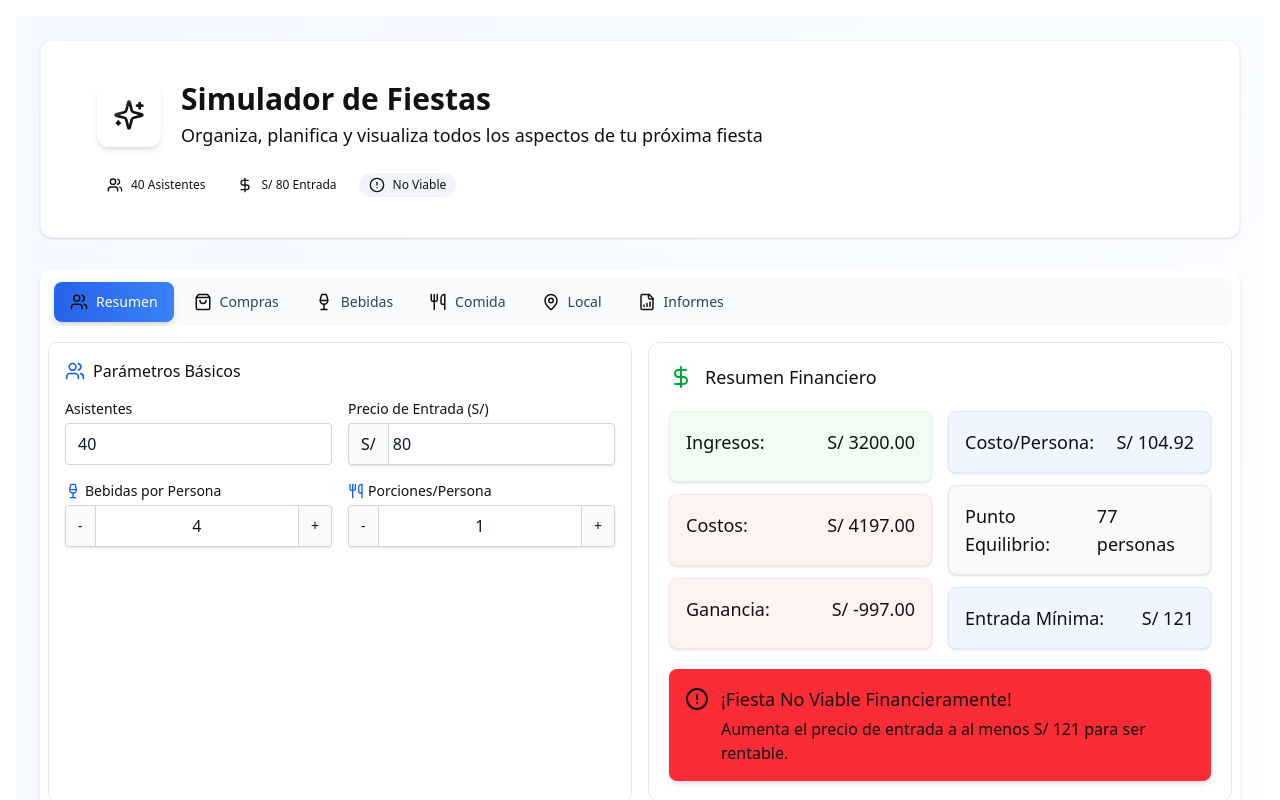
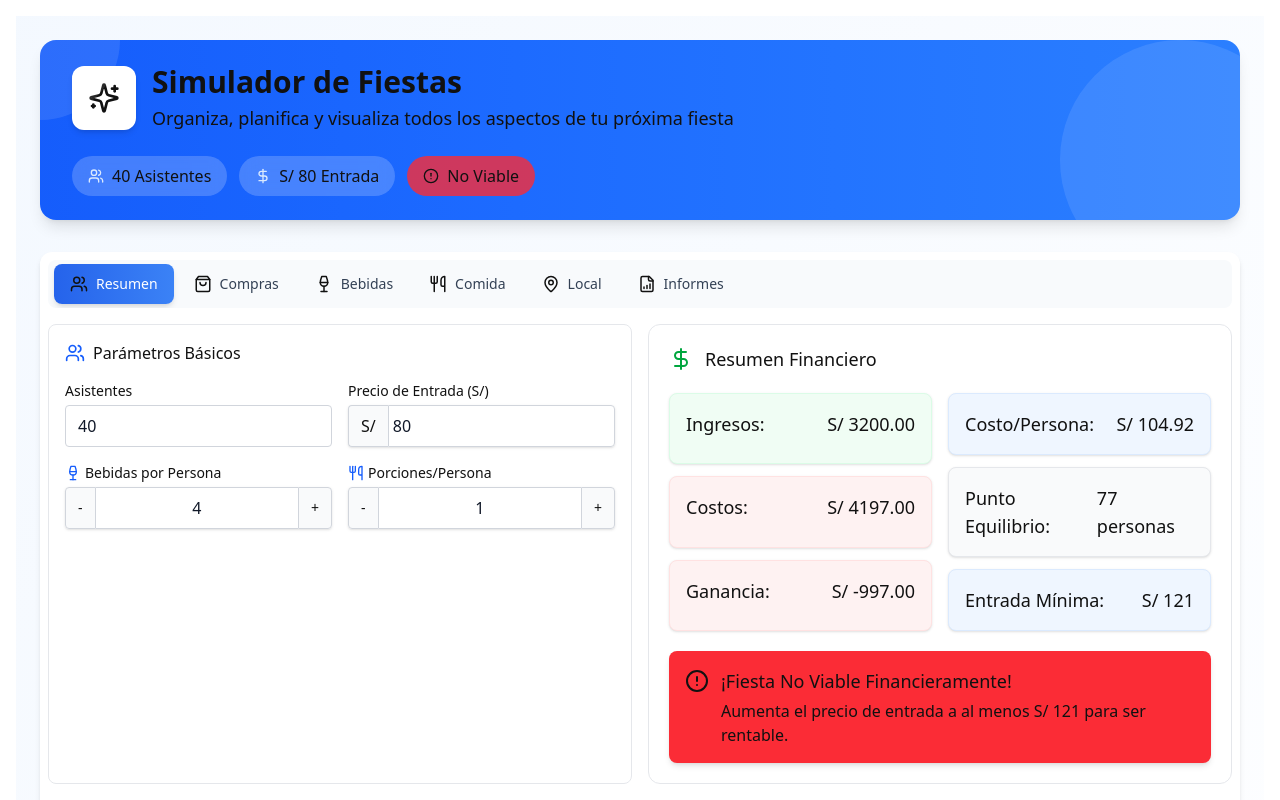
Before and after one commit to MRCORD/party-simulator, a Next.js app: page / in a window 1280 px wide. Shown: the top 800 px of the page. Built offline with nearby package versions, Linux system fonts and the light colour scheme.

Commit message:
Refactor PartySimulator component; enhance header styling, update status display, and improve layout for better user experience

```diff
--- a/src/components/party/PartySimulator.tsx
+++ b/src/components/party/PartySimulator.tsx
@@ -476,8 +476,7 @@ export default function PartySimulator() {
     <div className="bg-gradient-to-br from-blue-50/70 to-white min-h-screen p-6">
       <div className="max-w-7xl mx-auto">
         {/* Enhanced Header */}
-        <Card className="mb-8 overflow-hidden transform hover:scale-[1.01] transition-all duration-300">
-          <Card.Content className="bg-gradient-to-r from-primary-dark to-primary p-0">
+        <div className="bg-gradient-to-r from-blue-600 to-blue-500 rounded-2xl mb-8 overflow-hidden shadow-lg">
           <div className="px-8 py-6 text-white relative overflow-hidden">
             {/* Background pattern */}
             <div className="absolute inset-0 opacity-10">
@@ -486,7 +485,7 @@ export default function PartySimulator() {
             </div>
 
             <div className="flex items-center">
-                <div className="bg-white text-primary p-4 rounded-xl mr-5 shadow-md">
+              <div className="bg-white text-blue-600 p-4 rounded-xl mr-4 shadow-md">
                 <Sparkles size={32} />
               </div>
               <div>
@@ -497,26 +496,24 @@ export default function PartySimulator() {
 
             {/* Status pills */}
             <div className="mt-6 flex flex-wrap gap-3">
-                <Badge size="md" color="primary" className="bg-white/20 backdrop-blur-sm text-white">
-                  <Users size={16} className="mr-2" />
-                  {attendees} Asistentes
-                </Badge>
-                <Badge size="md" color="primary" className="bg-white/20 backdrop-blur-sm text-white">
-                  <DollarSign size={16} className="mr-2" />
-                  S/ {ticketPrice} Entrada
-                </Badge>
-                <Badge
-                  size="md"
-                  color={isViable ? 'success' : 'error'}
-                  className={isViable ? 'bg-success/70' : 'bg-error/70'}
-                >
-                  {isViable ? <CheckCircle size={16} className="mr-2" /> : <AlertCircle size={16} className="mr-2" />}
-                  {isViable ? 'Viable' : 'No Viable'}
-                </Badge>
+              <div className="bg-white/20 backdrop-blur-sm px-4 py-2 rounded-full flex items-center">
+                <Users size={16} className="mr-2 text-blue-100" />
+                <span>{attendees} Asistentes</span>
+              </div>
+              <div className="bg-white/20 backdrop-blur-sm px-4 py-2 rounded-full flex items-center">
+                <DollarSign size={16} className="mr-2 text-blue-100" />
+                <span>S/ {ticketPrice} Entrada</span>
+              </div>
+              <div className={`px-4 py-2 rounded-full flex items-center ${isViable ? 'bg-green-500/80' : 'bg-red-500/80'}`}>
+                {isViable ?
+                  <CheckCircle size={16} className="mr-2" /> :
+                  <AlertCircle size={16} className="mr-2" />
+                }
+                <span>{isViable ? 'Viable' : 'No Viable'}</span>
               </div>
             </div>
-          </Card.Content>
-        </Card>
+          </div>
+        </div>
 
         {/* Improved Tab Navigation */}
         <div className="bg-white rounded-xl shadow-md p-2 mb-8">
```
Lines whose indentation alone changed are shown as unchanged.
